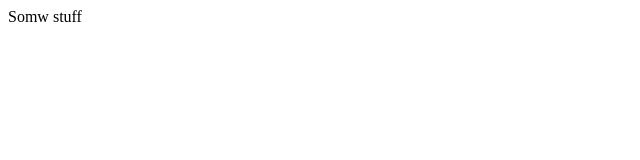
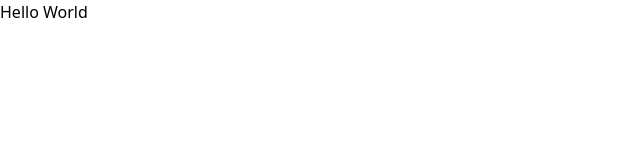
Before and after one commit to benedictgeek/tailwind-component-library, a React (Vite) app: page / in a window 1280 px wide. Shown: the top 160 px of the page, without its empty margins (0-640 px from the left). Built offline with nearby package versions, Linux system fonts and the light colour scheme.

Commit message:
initial tailwind Setup

```diff
--- a/package.json
+++ b/package.json
@@ -16,6 +16,9 @@
     "@types/react": "^18.0.26",
     "@types/react-dom": "^18.0.9",
     "@vitejs/plugin-react": "^3.0.0",
+    "autoprefixer": "^10.4.13",
+    "postcss": "^8.4.21",
+    "tailwindcss": "^3.2.4",
     "typescript": "^4.9.3",
     "vite": "^4.0.0"
   }
--- /dev/null
+++ b/postcss.config.cjs
@@ -0,0 +1,6 @@
+module.exports = {
+  plugins: {
+    tailwindcss: {},
+    autoprefixer: {},
+  },
+}
--- a/src/main.tsx
+++ b/src/main.tsx
@@ -1,6 +1,8 @@
 import React from "react";
+import "./styles.css";
+
 import ReactDOM from "react-dom/client";
 
 ReactDOM.createRoot(document.getElementById("root") as HTMLElement).render(
-  <>Somw stuff</>
+  <>Hello World</>
 );
--- /dev/null
+++ b/src/styles.css
@@ -0,0 +1,3 @@
+@tailwind base;
+@tailwind components;
+@tailwind utilities;
--- /dev/null
+++ b/tailwind.config.cjs
@@ -0,0 +1,8 @@
+/** @type {import('tailwindcss').Config} */
+module.exports = {
+  content: ["./index.html", "./src/**/*.{js,ts,tsx,jsx}"],
+  theme: {
+    extend: {},
+  },
+  plugins: [],
+};
```
Also changed, not shown: 1 other file (tests, documents, lock files or other folders).
